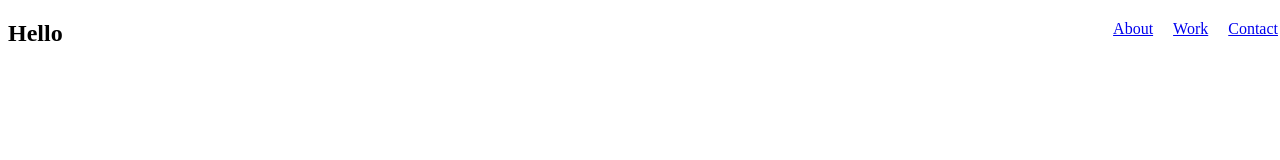
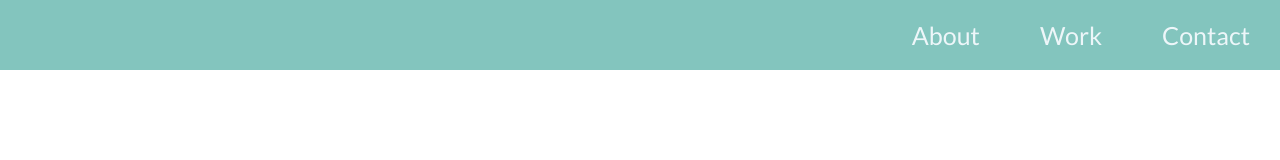
Before and after one commit to Ramanjs/porfolio-page, a plain HTML site: page index.html in a window 1280 px wide. Drawn offline with Linux system fonts and the light colour scheme.

Commit message:
format navbar
add background color to navbar
apply font to body

```diff
--- a/index.html
+++ b/index.html
@@ -3,6 +3,7 @@
 <head>
     <meta charset="utf-8">
     <meta name="viewport" content="width=device-width, initial-scale=1">
+    <link href="https://fonts.googleapis.com/css2?family=Lato:ital,wght@0,400;1,900&display=swap" rel="stylesheet">
     <link rel="stylesheet" type="text/css" href="style.css">
     <title></title>
 </head>
--- a/style.css
+++ b/style.css
@@ -1,9 +1,16 @@
+body {
+    margin: 0;
+    color: #EDF6F9;
+    font-family: 'Lato', 'Open sans', Arial, sans-serif;
+}
+
 #navbar {
     width: 100%;
     position: fixed;
     top: 0;
     display: flex;
     justify-content: flex-end;
+    background-color: #83C5BE;
 }
 
 #navbar ul {
@@ -14,5 +21,18 @@
 }
 
 #navbar ul li {
-	padding: 20px 10px;
+    padding: 20px 30px;
 }
+
+#navbar ul li:hover {
+    background-color: #E29578;
+}
+
+a {
+    color: #EDF6F9;
+    text-decoration-line: none;
+    font-style: bold;
+    font-size: 25px;
+}
+
+}
```
Lines whose indentation alone changed are shown as unchanged.
